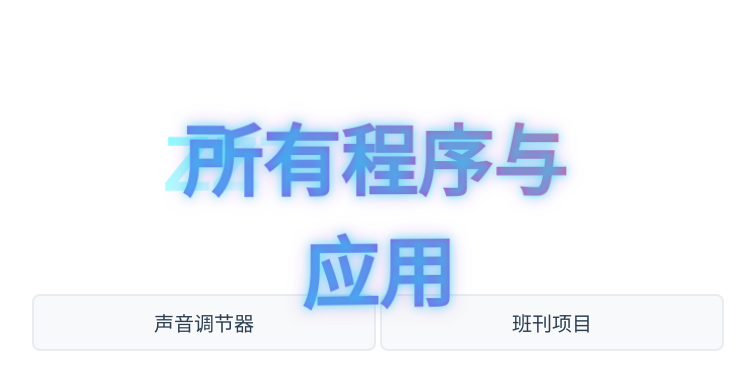
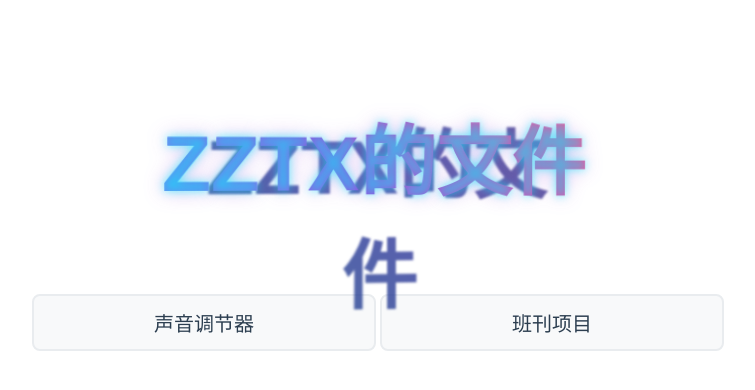
Before and after one commit to ZZTX-zztx/zztxorgproject, a plain HTML site: page File/index.html in a window 1280 px wide. Shown: the whole page, without its empty margins (262-1017 px from the left). Drawn offline with Linux system fonts and the light colour scheme.

Commit message:
Add files via upload

```diff
--- a/File/index.html
+++ b/File/index.html
@@ -31,6 +31,7 @@
 
         /* 立体底层（厚度/阴影） */
         .ai-3d-flow-text::before {
+            content: "ZZTX的文件";
             position: absolute;
             top: 4px;
             left: 4px;
@@ -48,7 +49,7 @@
 
         /* 立体中层（主流动层） */
         .ai-3d-flow-text::after {
-            content: "所有程序与应用";
+            content: "ZZTX的文件";
             position: absolute;
             top: 0;
             left: 0;
@@ -120,5 +121,4 @@
             color: #2980b9;
             transform: translateY(0);
         }
-
     </style>
```
